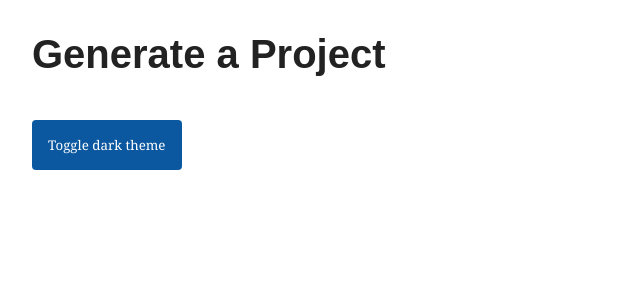
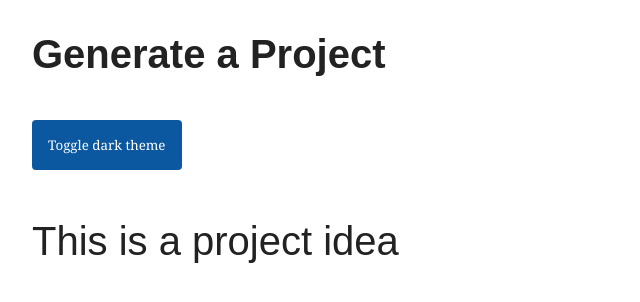
Before and after one commit to hackathon-project-generator/project-gen, an Angular app: page / in a window 1280 px wide. Shown: the top 302 px of the page, without its empty margins (0-640 px from the left). Built offline with nearby package versions, Linux system fonts and the light colour scheme.

Commit message:
Starting project generation

```diff
--- a/src/app/app.component.html
+++ b/src/app/app.component.html
@@ -1,2 +1,3 @@
 <h1>{{head}}</h1>
 <button (click)="toggleDarkTheme()">Toggle dark theme</button>
+<app-generate-project></app-generate-project>
--- a/src/app/generate-project/generate-project.component.html
+++ b/src/app/generate-project/generate-project.component.html
@@ -1 +1 @@
-<p>generate-project works!</p>
+<h2>{{project_idea}}</h2>
--- a/src/app/generate-project/generate-project.component.ts
+++ b/src/app/generate-project/generate-project.component.ts
@@ -6,7 +6,7 @@ import { Component, OnInit } from '@angular/core';
   styleUrls: ['./generate-project.component.css']
 })
 export class GenerateProjectComponent implements OnInit {
-
+  project_idea = 'This is a project idea';
   constructor() { }
 
   ngOnInit(): void {
--- a/src/styles.css
+++ b/src/styles.css
@@ -43,3 +43,9 @@ body {
     background-color: rgb(78, 78, 78);
     color: white;
   }
+
+  h2, h3 {
+    color: var(--text-color);
+    font-family: Arial, Helvetica, sans-serif;
+    font-weight: lighter;
+  }
```
